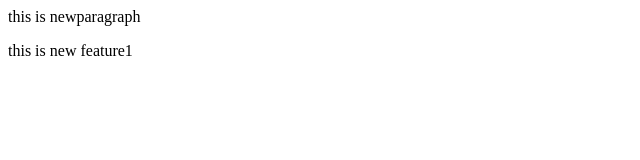
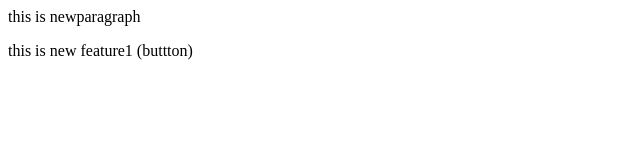
Before and after one commit to hir95/localrepo, a plain HTML site: page localrepo/index.html in a window 1280 px wide. Shown: the full height of the page, 0-640 px from the left. Drawn offline with Linux system fonts and the light colour scheme.

```diff
--- a/localrepo/index.html
+++ b/localrepo/index.html
@@ -1,2 +1,2 @@
 <p>this is newparagraph</p>
-<p>this is new feature1</p>
+<p>this is new feature1 (buttton)</p>
```
